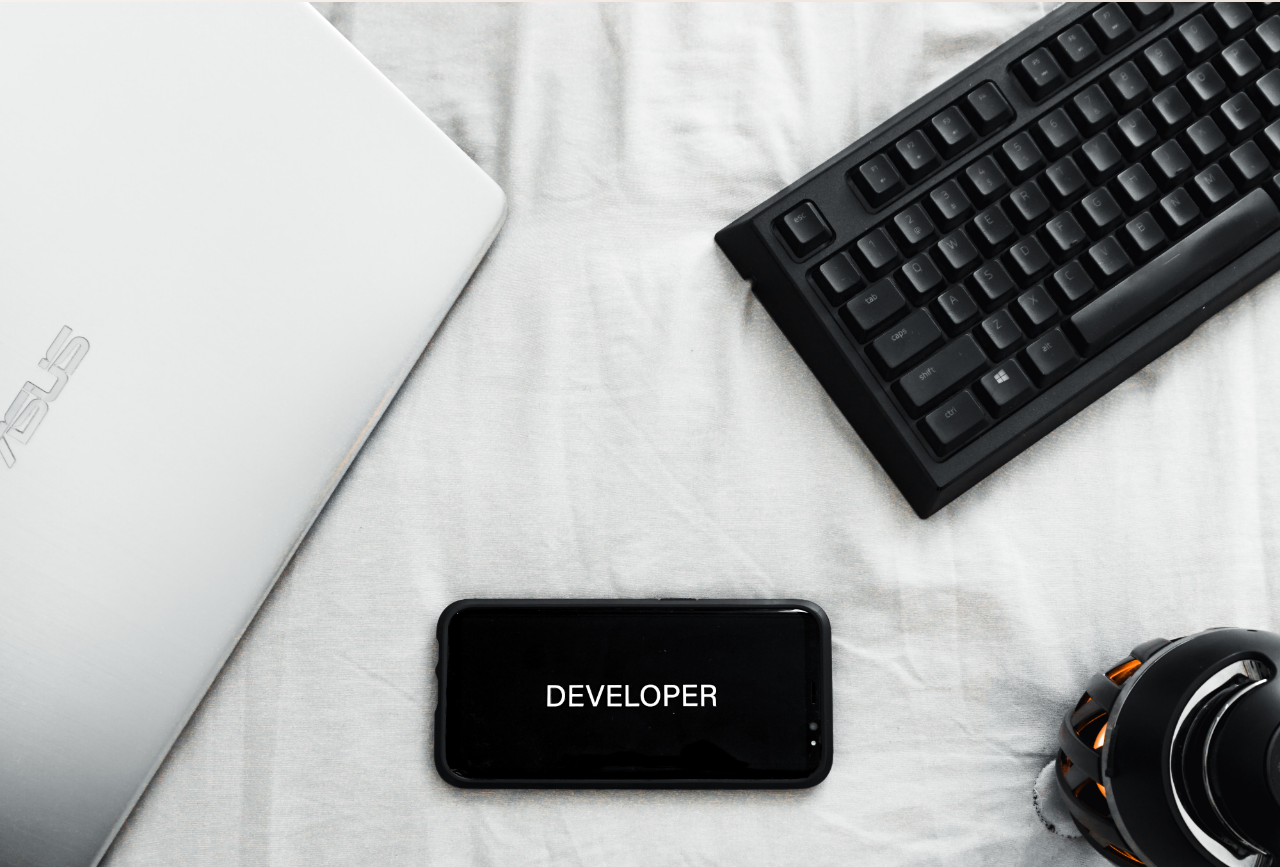
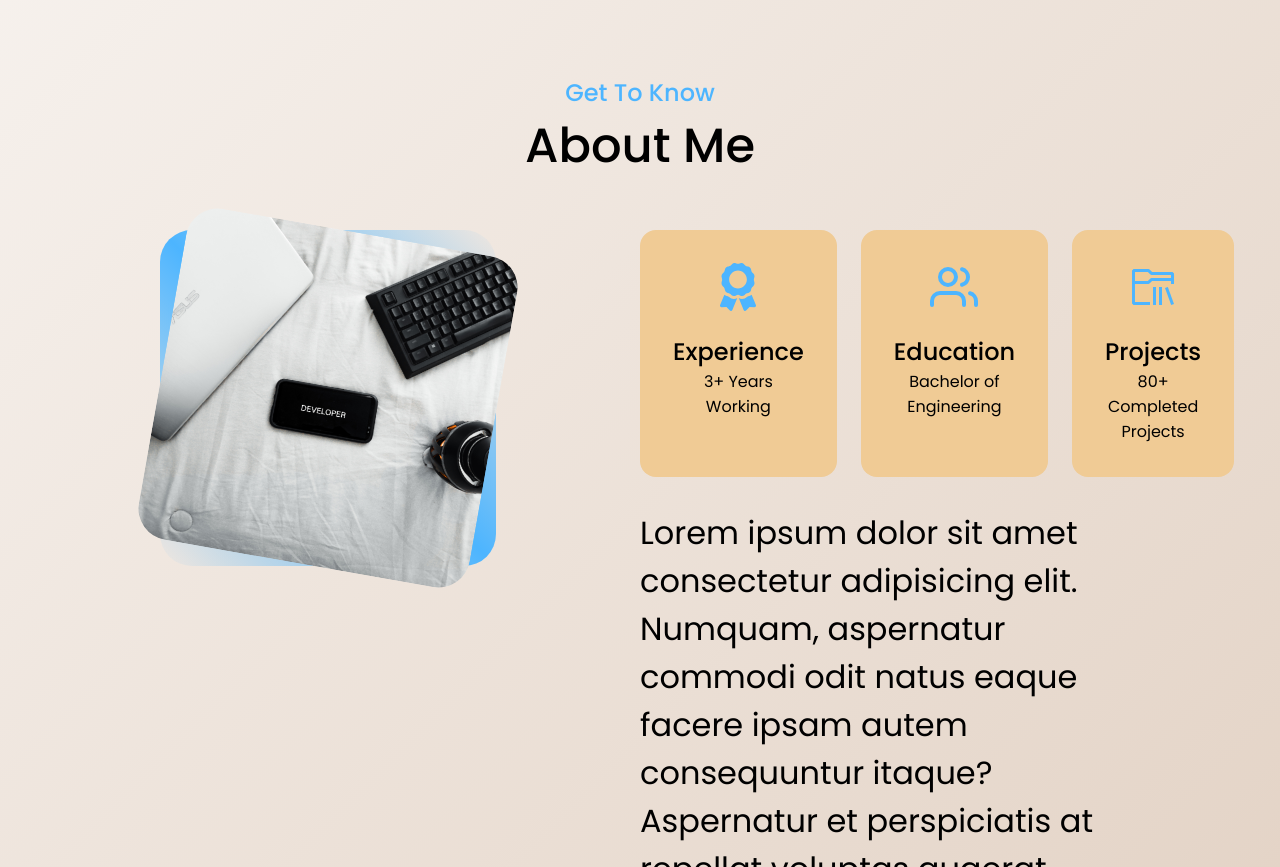
Before and after one commit to asperatusx/Build-A-Portfolio, a React (Create React App) app: page / in a window 1280 px wide. Shown: the part 853-1720 px from the top of the page. Built offline with nearby package versions, Linux system fonts and the light colour scheme.

Commit message:
add right about section and styles

```diff
--- a/package.json
+++ b/package.json
@@ -8,6 +8,7 @@
     "@testing-library/user-event": "^13.5.0",
     "react": "^18.2.0",
     "react-dom": "^18.2.0",
+    "react-icons": "^4.7.1",
     "react-router": "^6.8.1",
     "react-router-dom": "^6.8.1",
     "react-scripts": "5.0.1",
--- a/src/components/About/About.js
+++ b/src/components/About/About.js
@@ -1,5 +1,10 @@
 import React from 'react';
 import ME from '../../assets/about.jpg'
+import './About.scss'
+import {FaAward} from 'react-icons/fa'
+import {FiUsers} from 'react-icons/fi'
+import {VscFolderLibrary} from 'react-icons/vsc'
+
 
 const About = () => {
   return (
@@ -12,7 +17,31 @@ const About = () => {
           <div className="about__me-image">
             <img src={ME} alt="About me image" />
           </div>
+        </div>
 
+        <div className="about__content">
+          <div className="about__cards">
+            <article className="about__card">
+              <FaAward className='about__icon' />
+              <h5>Experience</h5>
+              <small>3+ Years Working</small>
+            </article>
+            <article className="about__card">
+              <FiUsers className='about__icon' />
+              <h5>Education</h5>
+              <small>Bachelor of Engineering</small>
+            </article>
+            <article className="about__card">
+              <VscFolderLibrary className='about__icon' />
+              <h5>Projects</h5>
+              <small>80+ Completed Projects</small>
+            </article>
+          </div>
+
+          <p>
+            Lorem ipsum dolor sit amet consectetur adipisicing elit. Numquam, aspernatur commodi odit natus eaque facere ipsam autem consequuntur itaque? Aspernatur et perspiciatis at repellat voluptas quaerat laboriosam ab esse explicabo.
+          </p>
+          <a href="#contact" className='btn btn-primary'>Let's Talk</a>
         </div>
       </div>
     </section>
--- a/src/components/About/About.scss
+++ b/src/components/About/About.scss
@@ -12,10 +12,52 @@
     &__me {
         width: 100%;
         aspect-ratio: 1/1;
+        border-radius: 2rem;
+        background: linear-gradient(45deg, transparent, $color-primary, transparent);
+        display: grid;
+        place-items: center;
 
         &-image {
             border-radius: 2rem;
             overflow: hidden;
+            transform: rotate(10deg);
+            transition: $transition;
+
+            &:hover {
+                transform: rotate(0);
+            }
         }
     }
+
+    &__cards {
+        display: grid;
+        grid-template-columns: repeat(3, 1fr);
+        gap: 1.5rem;
+    }
+
+    &__card {
+        background: $color-bg-variant;
+        border: 1px solid transparent;
+        border-radius: 1rem;
+        padding: 2rem;
+        text-align: center;
+        transition: $transition;
+
+        &:hover {
+            background: transparent;
+            border-color: $color-bg-variant;
+            cursor: default;
+        }
+    }
+
+    &__icon {
+        color: $color-primary;
+        font-size: 3rem;
+        margin-bottom: 1rem;
+    }
+
+    &__content p {
+        margin: 2rem 0 2.6rem;
+        font-size: 2rem;
+    }
 }
--- a/src/pages/Home/Home.scss
+++ b/src/pages/Home/Home.scss
@@ -6,8 +6,9 @@
     width: max-content;
     display: inline-block;
     color: $color-primary;
-    padding: 0.75rem 1.2rem;
+    padding: 1rem 1.5rem;
     border-radius: 0.4rem;
+    font-size: 1.2rem;
     cursor: pointer;
     border: 1px solid $color-primary;
     transition: $transition;
@@ -38,3 +39,50 @@ img {
     width: 100%;
     object-fit: cover;
 }
+
+.container {
+    width: $container-width-lg;
+    margin: 0 auto;
+}
+
+h1, h2, h3, h4, h5 {
+    font-weight: 500;
+}
+
+h1 {
+    font-size: 4rem;
+}
+
+h2 {
+    font-size: 3rem;
+}
+
+h3 {
+    font-size: 2.4rem;
+}
+
+h4 {
+    font-size: 2rem;
+}
+
+h5 {
+    font-size: 1.5rem;
+}
+
+small {
+    font-size: 1rem;
+}
+
+section {
+    margin-top: 8rem;
+}
+
+section > h2, section > h5 {
+    text-align: center;
+    color: $color-primary;
+}
+
+section > h2 {
+    color: var(--color-primary);
+    margin-bottom: 3rem;
+}
--- a/src/styles/partials/_variables.scss
+++ b/src/styles/partials/_variables.scss
@@ -3,7 +3,7 @@ $container-width-md: 86%;
 $container-width-sm: 90%;
 
 $color-bg: #1f1f38;
-$color-bg-variant: #2c2c6c;
+$color-bg-variant: #f0cb95;
 $color-primary: #4db5ff;
 $color-primary-variant: rgba(77, 181, 255, 0.4);
 $color-white: #fff;
```
Also changed, not shown: 1 other file (tests, documents, lock files or other folders).
